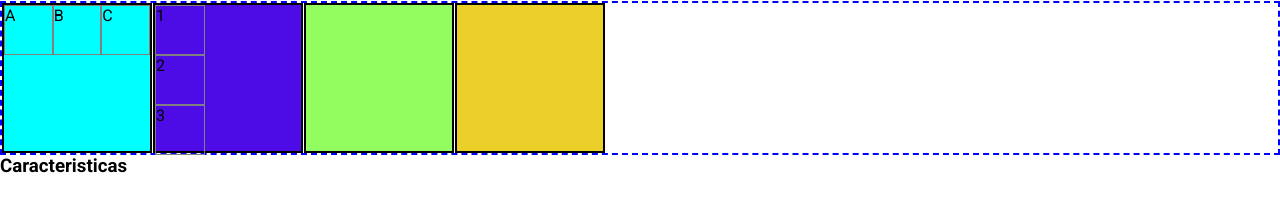
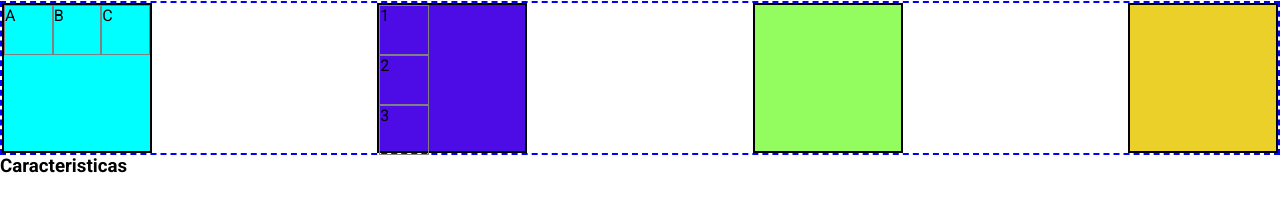
Before and after one commit to Hallerjack/ADL-G99-Alineado_con_flexbos, a plain HTML site: page index.html in a window 1280 px wide. Shown: the part 163-368 px from the top of the page. Drawn offline with Linux system fonts and the light colour scheme.

Commit message:
feat: justificado contenedor spacio entrecalado

```diff
--- a/style.css
+++ b/style.css
@@ -50,7 +50,7 @@ li {
 	display: flex;
 	/* flex-direction: column; */
 	border: 2px dashed blue;
-	/* justify-content: space-around; */
+	justify-content: space-between;
 	gap: 5px 1px;
 	flex-wrap: wrap;
 }
```
